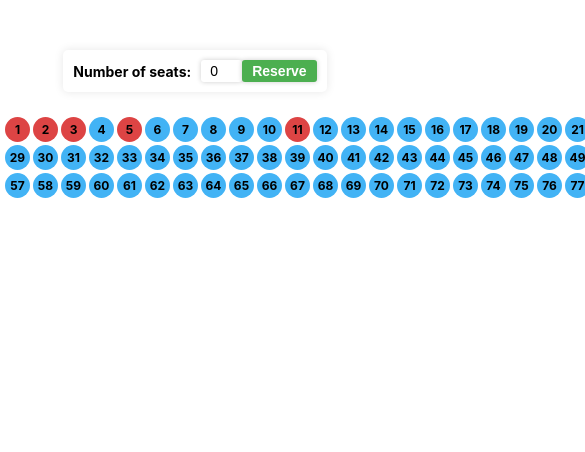
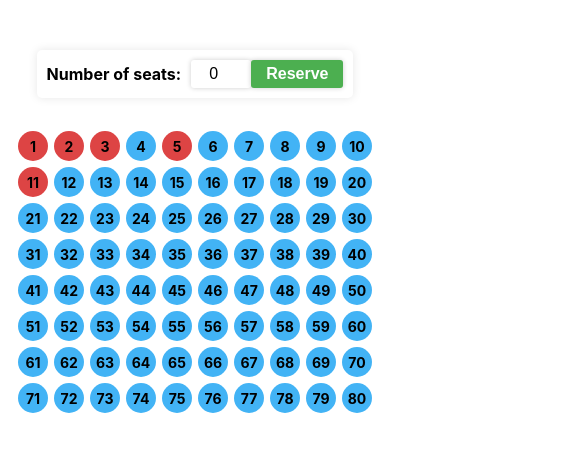
Before and after one commit to ui-vivek/Unstop-Formerly-Dare2Compete-, a React (Create React App) app: page / in a window 390 px wide. Shown: the top 452 px of the page, 585 px wide, since content can reach past the window. Built offline with nearby package versions, Linux system fonts and the light colour scheme.

Commit message:
making it responcive

```diff
--- a/src/Sets.css
+++ b/src/Sets.css
@@ -50,10 +50,8 @@ form button:hover {
 
 
 .coach-box {
-  display: grid;
-  grid-template-columns: repeat(auto-fill, 40px);
-  grid-template-rows: repeat(auto-fill, 40px);
-  gap: 5px;
+  display: flex;
+  flex-wrap: wrap;
   justify-content: center;
   align-items: center;
   max-width: 800px;
@@ -74,6 +72,7 @@ form button:hover {
   border-radius: 50%;
   width: 40px;
   height: 40px;
+  margin: 5px;
   cursor: pointer;
   transition: background-color 0.2s ease-in-out;
 }
@@ -87,61 +86,15 @@ form button:hover {
   background-color: #e39334;
 }
 
-@media (max-width: 576px) { /* for mobile devices */
+@media (max-width: 768px) {
   .coach-box {
-    grid-template-columns: repeat(auto-fill, 25px);
-    grid-template-rows: repeat(auto-fill, 25px);
-    gap: 3px;
-    padding: 5px;
-    border-radius: 5px;
-  }
-
-  .seat {
-    font-size: 12px;
-    width: 25px;
-    height: 25px;
-  }
-
-  form label {
-    font-size: 14px;
-  }
-
-  form input[type="number"] {
-    width: 35px;
-    font-size: 14px;
-    padding: 3px;
-  }
-
-  form button {
-    padding: 3px 10px;
-    font-size: 14px;
-  }
-}
-
-@media (min-width: 577px) and (max-width: 991px) { /* for tablet devices */
-  .coach-box {
-    grid-template-columns: repeat(auto-fill, 30px);
-    grid-template-rows: repeat(auto-fill, 30px);
-    gap: 3px;
+    flex-wrap: wrap;
   }
 
   .seat {
     font-size: 14px;
     width: 30px;
     height: 30px;
+    margin: 3px;
   }
 }
-
-@media (min-width: 992px) { /* for desktop devices */
-  .coach-box {
-    grid-template-columns: repeat(auto-fill, 40px);
-    grid-template-rows: repeat(auto-fill, 40px);
-    gap: 5px;
-  }
-
-  .seat {
-    font-size: 18px;
-    width: 40px;
-    height: 40px;
-  }
-}
```
